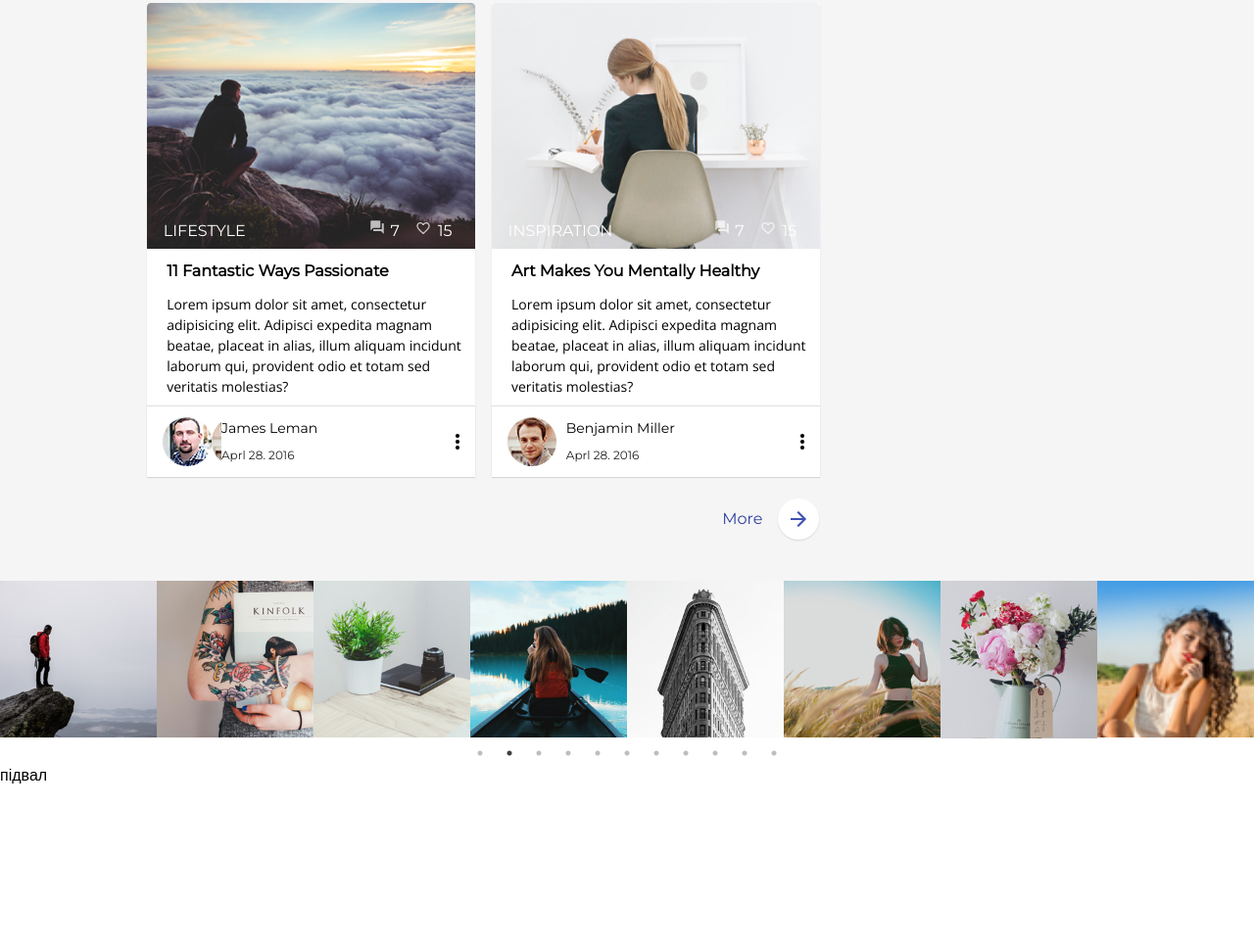
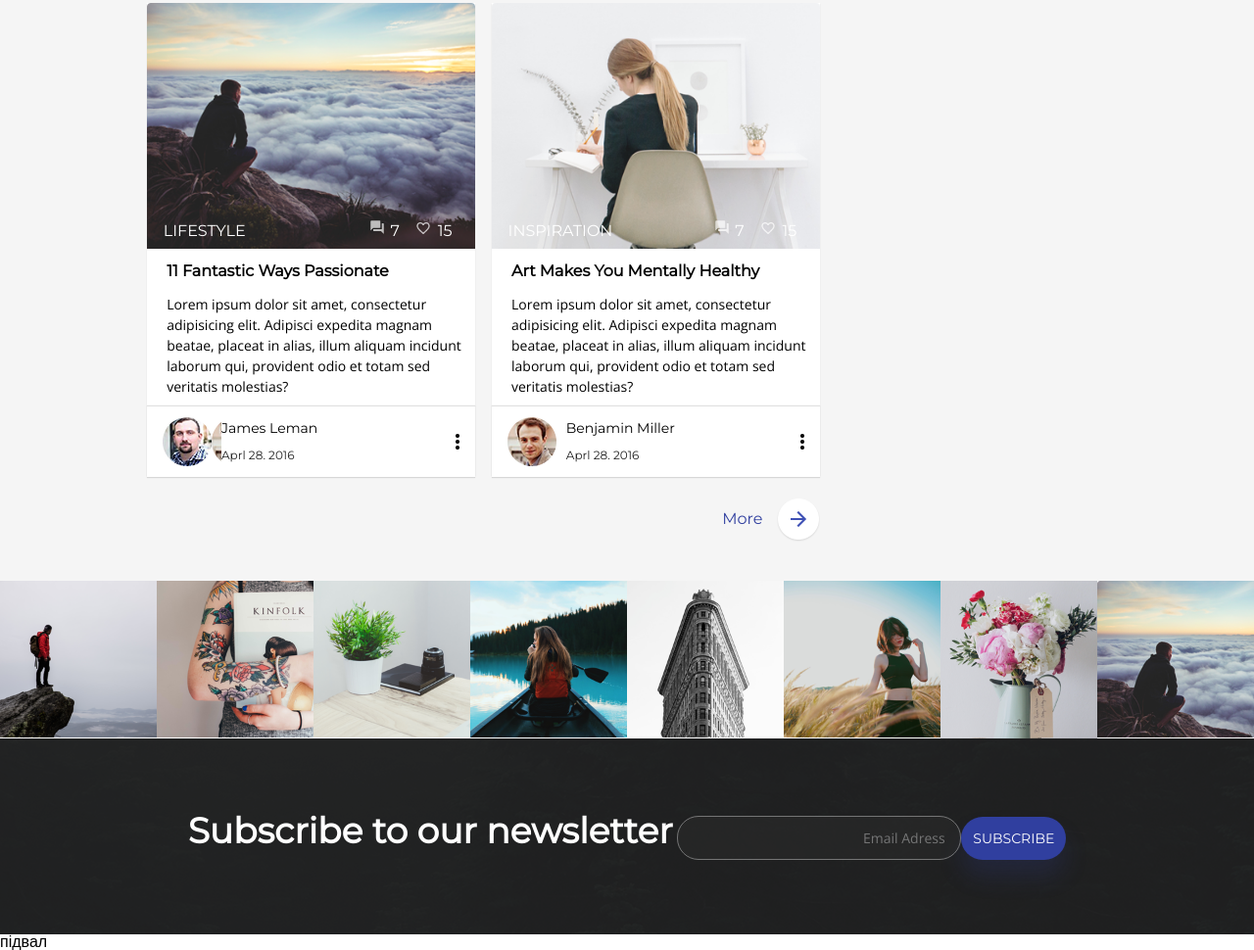
Before and after one commit to djudit/PascoFree, a website: page index.html in a window 1280 px wide. Shown: the part 2637-3607 px from the top of the page at 98% size. Before the commit the page ends 3437 px from the top, so only its background shows below. Drawn offline with nearby package versions, Linux system fonts and the light colour scheme.

Commit message:
change index

```diff
--- a/index.html
+++ b/index.html
@@ -3,7 +3,12 @@
 <head>
 	<meta charset="UTF-8">
 
-	<script src="https://cdnjs.cloudflare.com/ajax/libs/jquery/3.1.1/jquery.min.js"></script>
+
+
+	<title>Pasco Free Sample</title>
+	<link rel="stylesheet" href="css/style.css">
+	<link href="https://fonts.googleapis.com/css?family=Montserrat" rel="stylesheet">
+	<link href="https://fonts.googleapis.com/css?family=Open+Sans" rel="stylesheet">
 
 <script type="text/javascript" src="http://code.jquery.com/jquery-1.11.0.min.js"></script>
 	<link rel="stylesheet" type="text/css" href="slick-1.6.0/slick/slick.css"/>
@@ -11,11 +16,6 @@
 	<script type="text/javascript" src="http://code.jquery.com/jquery-migrate-1.2.1.min.js"></script>
 	<script type="text/javascript" src="slick-1.6.0/slick/slick.min.js"></script>
 
-
-	<title>Pasco Free Sample</title>
-	<link rel="stylesheet" href="css/style.css">
-	<link href="https://fonts.googleapis.com/css?family=Montserrat" rel="stylesheet">
-	<link href="https://fonts.googleapis.com/css?family=Open+Sans" rel="stylesheet">
 </head>
 <body>
 
@@ -490,28 +490,41 @@
 	</div>
 
 	<div class="photogallery__img-box">
-		<img src="images/pic/layer-34.png" alt="photo">
+		<img src="images/pic/layer-61-2.png" alt="photo">
 	</div>
 	<div class="photogallery__img-box">
-		<img src="images/pic/layer-37.png" alt="photo">
+		<img src="images/pic/img-22_2.png" alt="photo">
 	</div>
 	<div class="photogallery__img-box">
-		<img src="images/pic/layer-39.png" alt="photo">
+		<img src="images/pic/prjctr-2.png" alt="photo">
 	</div>
 </section>
 
 	<script>
 		$('.photogallery').slick({
-	  dots: true,
 		  infinite: true,
 		  autoplay: true,
-	  speed: 400,
+		  speed: 2000,
 		  slidesToShow: 8,
 		  slidesToScroll: 1
 		});
 	</script>
 
+<section class="subscribe">
+	<div class="container">
+		<p>Subscribe to our newsletter</p>
+		<form action="">
+			<label>
+				<input type="email">Email Adress
+			</label>
+			<button>SUBSCRIBE</button>
+		</form>
+	</div>
+</section>
 
 <footer class="footer">
 	підвал
 </footer>
+
+</body>
+</html>
```
Lines whose indentation alone changed are shown as unchanged.
